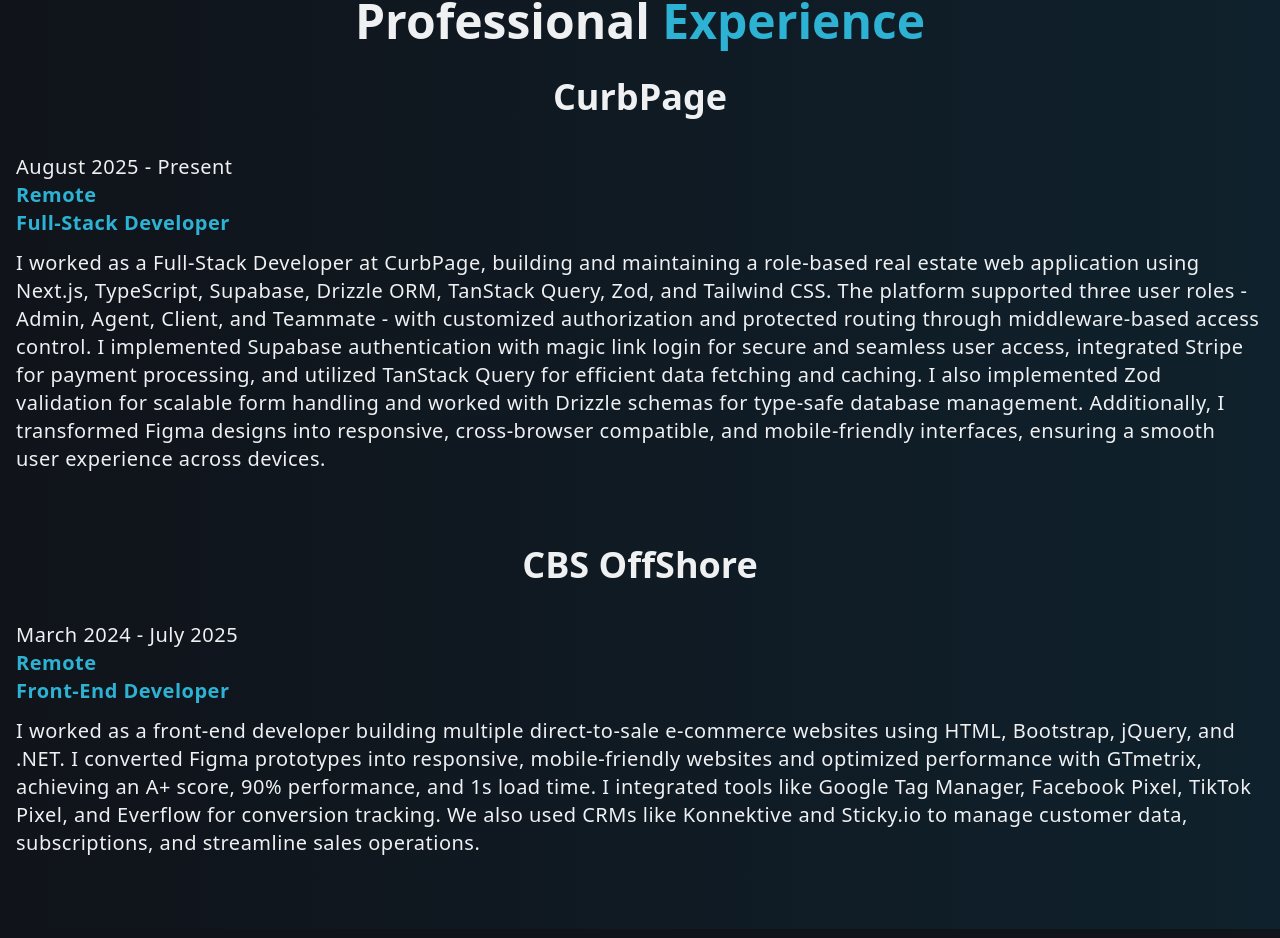
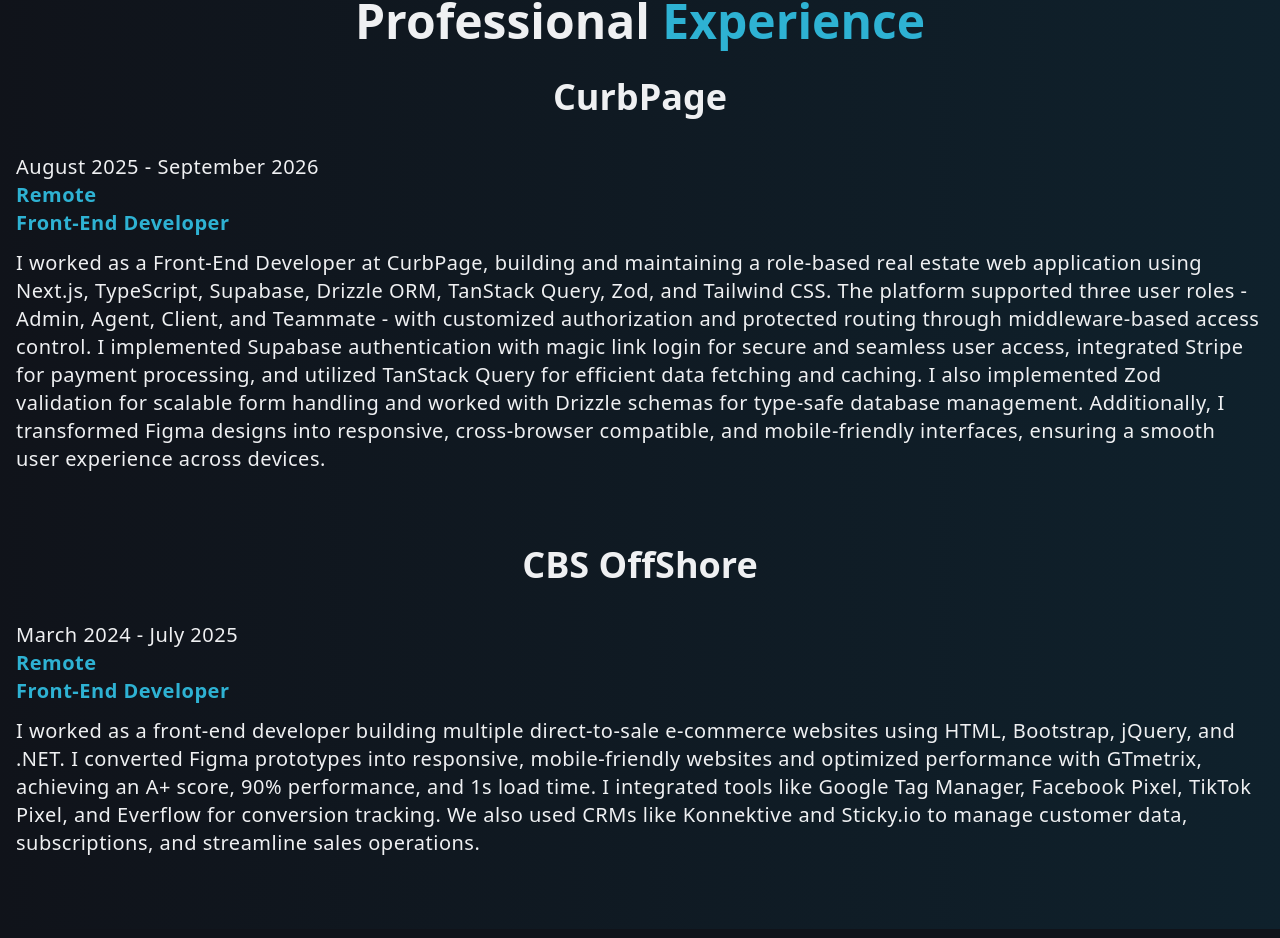
Before and after one commit to toney010319/portfolio-new, a React (Vite) app: page / in a window 1280 px wide. Shown: the part 2171-3109 px from the top of the page. Built offline with nearby package versions, Linux system fonts and the light colour scheme.

Commit message:
update image

```diff
--- a/src/component/Experience.tsx
+++ b/src/component/Experience.tsx
@@ -1,5 +1,3 @@
-
-
 const Experience = () => {
   return (
     <div id="experience" className="py-10 bg-gradient-to-r from-[#10131a] to-[#0f212c]">
@@ -8,24 +6,31 @@
           Professional <span className="text-[#2EB2D3]">Experience</span>
         </h1>
         <div className="flex flex-col  gap-10">
-        <div className="text-[#EFF0F2] ">
+          <div className="text-[#EFF0F2] ">
             <h2 className="text-[#EFF0F2] text-2xl md:text-3xl lg:text-4xl font-bold mb-6 text-center">CurbPage</h2>
             <div className="mb-8">
               <p className="text-base md:text-lg lg:text-xl pt-3 leading-relaxed tracking-wide">
-                August 2025 - Present
+                August 2025 - September 2026
               </p>
               <p className="text-[#2EB2D3] font-bold text-base md:text-lg lg:text-xl leading-relaxed tracking-wide">
                 Remote
               </p>
               <p className="text-[#2EB2D3] font-bold text-base md:text-lg lg:text-xl leading-relaxed tracking-wide">
-               Full-Stack Developer
+                Front-End Developer
               </p>
               <p className="text-base md:text-lg lg:text-xl pt-3 leading-relaxed tracking-wide">
-              I worked as a Full-Stack Developer at CurbPage, building and maintaining a role-based real estate web application using Next.js, TypeScript, Supabase, Drizzle ORM, TanStack Query, Zod, and Tailwind CSS. The platform supported three user roles -Admin, Agent, Client, and Teammate - with customized authorization and protected routing through middleware-based access control. I implemented Supabase authentication with magic link login for secure and seamless user access, integrated Stripe for payment processing, and utilized TanStack Query for efficient data fetching and caching. I also implemented Zod validation for scalable form handling and worked with Drizzle schemas for type-safe database management. Additionally, I transformed Figma designs into responsive, cross-browser compatible, and mobile-friendly interfaces, ensuring a smooth user experience across devices.
+                I worked as a Front-End Developer at CurbPage, building and maintaining a role-based real estate web
+                application using Next.js, TypeScript, Supabase, Drizzle ORM, TanStack Query, Zod, and Tailwind CSS. The
+                platform supported three user roles -Admin, Agent, Client, and Teammate - with customized authorization
+                and protected routing through middleware-based access control. I implemented Supabase authentication
+                with magic link login for secure and seamless user access, integrated Stripe for payment processing, and
+                utilized TanStack Query for efficient data fetching and caching. I also implemented Zod validation for
+                scalable form handling and worked with Drizzle schemas for type-safe database management. Additionally,
+                I transformed Figma designs into responsive, cross-browser compatible, and mobile-friendly interfaces,
+                ensuring a smooth user experience across devices.
               </p>
             </div>
           </div>
-
 
           <div className="text-[#EFF0F2] ">
             <h2 className="text-[#EFF0F2] text-2xl md:text-3xl lg:text-4xl font-bold mb-6 text-center">CBS OffShore</h2>
@@ -49,7 +54,6 @@
               </p>
             </div>
           </div>
-
         </div>
       </div>
     </div>
```
